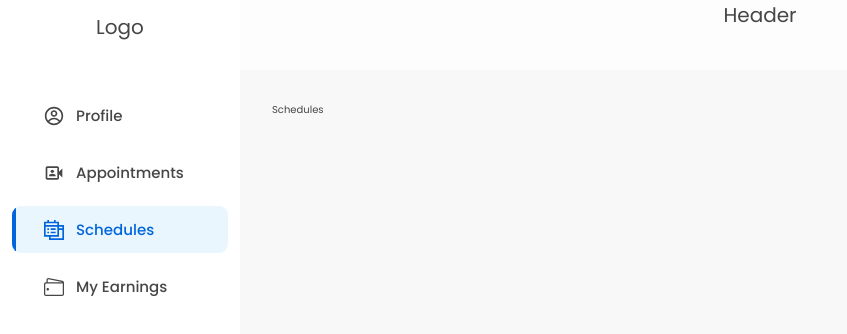
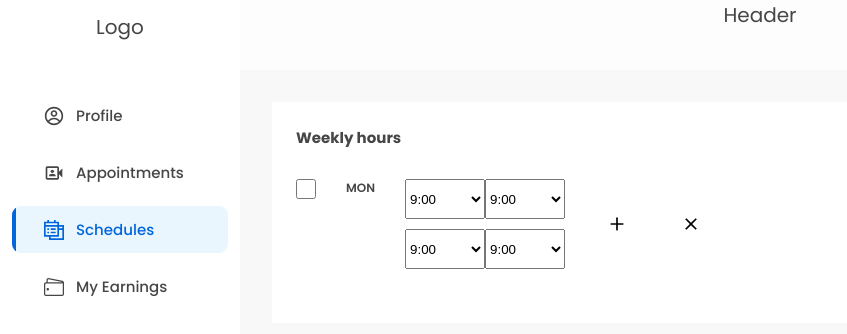
Before and after one commit to Taofeekabdulazeez/consultify, a React (Vite) app: page /app/schedules in a window 1280 px wide. Shown: the top 334 px of the page, without its empty margins (0-847 px from the left). Built offline with nearby package versions, Linux system fonts and the light colour scheme.

Commit message:
Update Schedules.tsx

```diff
--- a/src/pages/app/routes/Schedules.tsx
+++ b/src/pages/app/routes/Schedules.tsx
@@ -1,3 +1,135 @@
+import { LuPlus } from "react-icons/lu";
+import { MdClose } from "react-icons/md";
+import styled from "styled-components";
+
+const schedules = [
+  {
+    mon: [{ from: "09:00", to: "09:30" }],
+    tue: [
+      { from: "09:30", to: "09:30" },
+      { from: "10:30", to: "11:00" },
+    ],
+    wed: [
+      { from: "09:30", to: "09:30" },
+      { from: "10:30", to: "11:00" },
+    ],
+    thu: [{ from: "09:30", to: "09:30" }],
+    fri: [{ from: "09:30", to: "09:30" }],
+    sat: [{ from: "09:30", to: "09:30" }],
+    sun: [{ from: "09:30", to: "09:00" }],
+  },
+];
+
 export default function Schedules() {
-  return <div>Schedules</div>;
+  return (
+    <Container>
+      <Heading>Weekly hours</Heading>
+      <GridCol>
+        <FlexRol>
+          <CheckBox type="checkbox" />
+          <Span>MON</Span>
+          <InputFlex>
+            <div>
+              <Select>
+                <option>9:00</option>
+                <option>9:00</option>
+                <option>9:00</option>
+                <option>9:00</option>
+                <option>9:00</option>
+              </Select>
+              <Select>
+                <option>9:00</option>
+                <option>9:00</option>
+                <option>9:00</option>
+                <option>9:00</option>
+                <option>9:00</option>
+              </Select>
+            </div>
+            <div>
+              <Select>
+                <option>9:00</option>
+                <option>9:00</option>
+                <option>9:00</option>
+                <option>9:00</option>
+                <option>9:00</option>
+              </Select>
+              <Select>
+                <option>9:00</option>
+                <option>9:00</option>
+                <option>9:00</option>
+                <option>9:00</option>
+                <option>9:00</option>
+              </Select>
+            </div>
+          </InputFlex>
+          <Button>
+            <LuPlus size={20} />
+          </Button>
+          <Button>
+            <MdClose size={20} />
+          </Button>
+        </FlexRol>
+      </GridCol>
+    </Container>
+  );
 }
+
+const Container = styled.div`
+  background-color: var(--color-gray-50);
+  padding: 2.4rem;
+  width: 60rem;
+`;
+
+const GridCol = styled.div`
+  display: grid;
+  grid-template-columns: 1fr;
+  margin-block: 3rem;
+`;
+
+const FlexRol = styled.div`
+  display: flex;
+  /* align-items: center; */
+  gap: 3rem;
+  /* justify-content: space-between; */
+`;
+
+const CheckBox = styled.input`
+  height: 2rem;
+  aspect-ratio: 1/1;
+  accent-color: var(--color-primary);
+
+  &:hover {
+    cursor: pointer;
+  }
+`;
+
+const Select = styled.select`
+  height: 4rem;
+  width: 8rem;
+`;
+
+const Heading = styled.h2``;
+
+const Button = styled.button`
+  display: inline-flex;
+  align-items: center;
+  justify-content: center;
+  padding: 1.2rem;
+  border: 0;
+  background: 0;
+
+  &:hover {
+    background-color: var(--color-gray-100);
+  }
+`;
+
+const Span = styled.span`
+  font-weight: 600;
+  font-size: 1.2rem;
+`;
+
+const InputFlex = styled.div`
+  display: flex;
+  flex-direction: column;
+  gap: 1rem;
+`;
```
